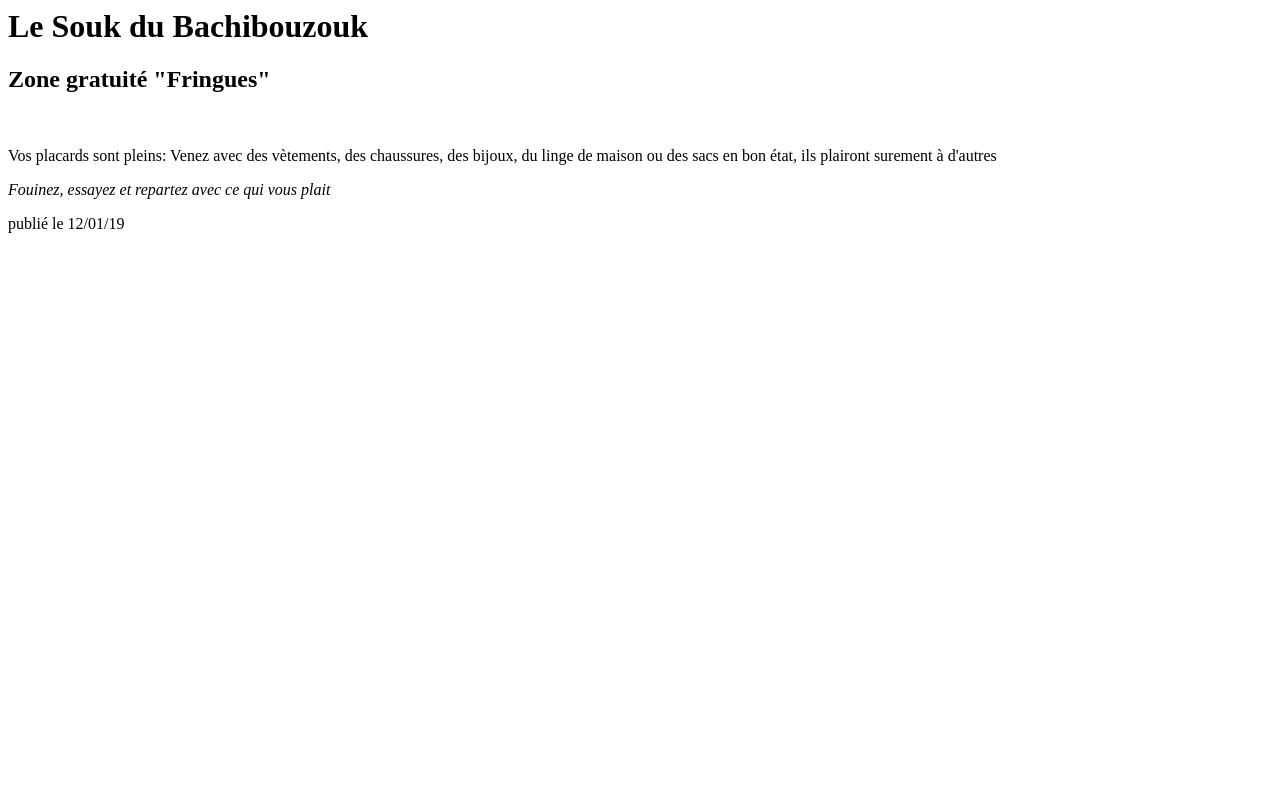
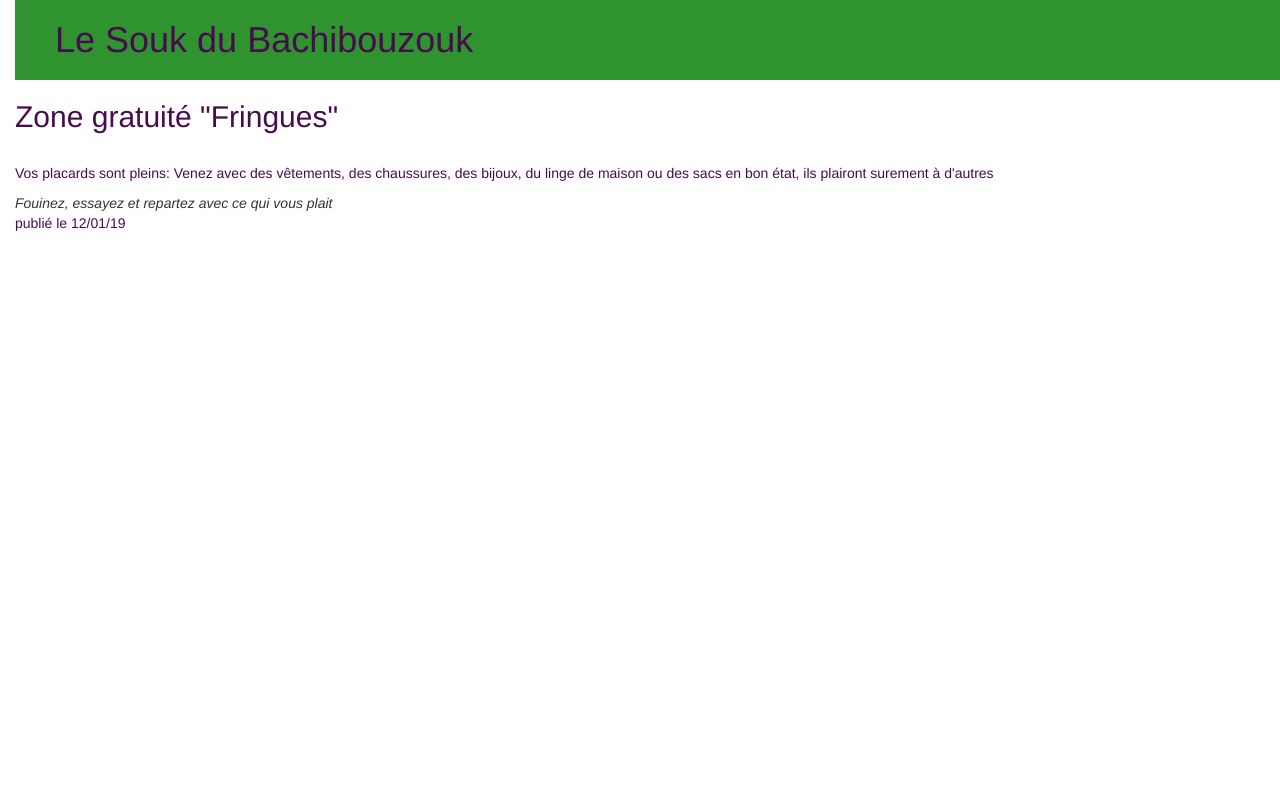
Before and after one commit to AnnaDmin/monblog, a Django app: page / in a window 1280 px wide. Run offline with Django 3.2, Linux system fonts and the light colour scheme; data that the repository does not hold is empty; some libraries are stand-ins or nearby versions.

Commit message:
ajout de couleurs.

```diff
--- /dev/null
+++ b/blog/static/css/blog.css
@@ -0,0 +1,18 @@
+h1 {
+    background-color: #2F942F;
+    margin-top: 0;
+    padding: 20px 20px 20px 40px;
+    color: #460C4D;
+}
+h2 {
+    color: #460C4D;
+}
+p, p a {
+    color: #460C4D;
+}
+h1 a {
+    color: #070807;
+}
+body {
+    padding-left: 15px;
+}
--- a/blog/templates/blog/post_list.html
+++ b/blog/templates/blog/post_list.html
@@ -1,13 +1,18 @@
+{% load static %}
 <html>
     <head>
+    	<link href="https://fonts.googleapis.com/css?family=Lobster&subset=latin,latin-ext" rel="stylesheet" type="text/css">
+    	<link rel="stylesheet" href="//maxcdn.bootstrapcdn.com/bootstrap/3.2.0/css/bootstrap.min.css">
+		<link rel="stylesheet" href="//maxcdn.bootstrapcdn.com/bootstrap/3.2.0/css/bootstrap-theme.min.css">
+		<link rel="stylesheet" href="{% static 'css/blog.css' %}">
         <title>Le Blog du Bachibouzouk café</title>
     </head>
     <body>
-    	<div>
+    	   	<div>
     		<h1>Le Souk du Bachibouzouk</h1>
     		<h2>Zone gratuité "Fringues"</h2>
     		<br />
-	        <p> Vos placards sont pleins: Venez avec des vètements, des chaussures, des bijoux, du linge de maison ou des sacs en bon état, ils plairont surement à d'autres</p>
+	        <p> Vos placards sont pleins: Venez avec des vêtements, des chaussures, des bijoux, du linge de maison ou des sacs en bon état, ils plairont surement à d'autres</p>
 	        <em>Fouinez, essayez et repartez avec ce qui vous plait</em>
 
 		<div>
```
